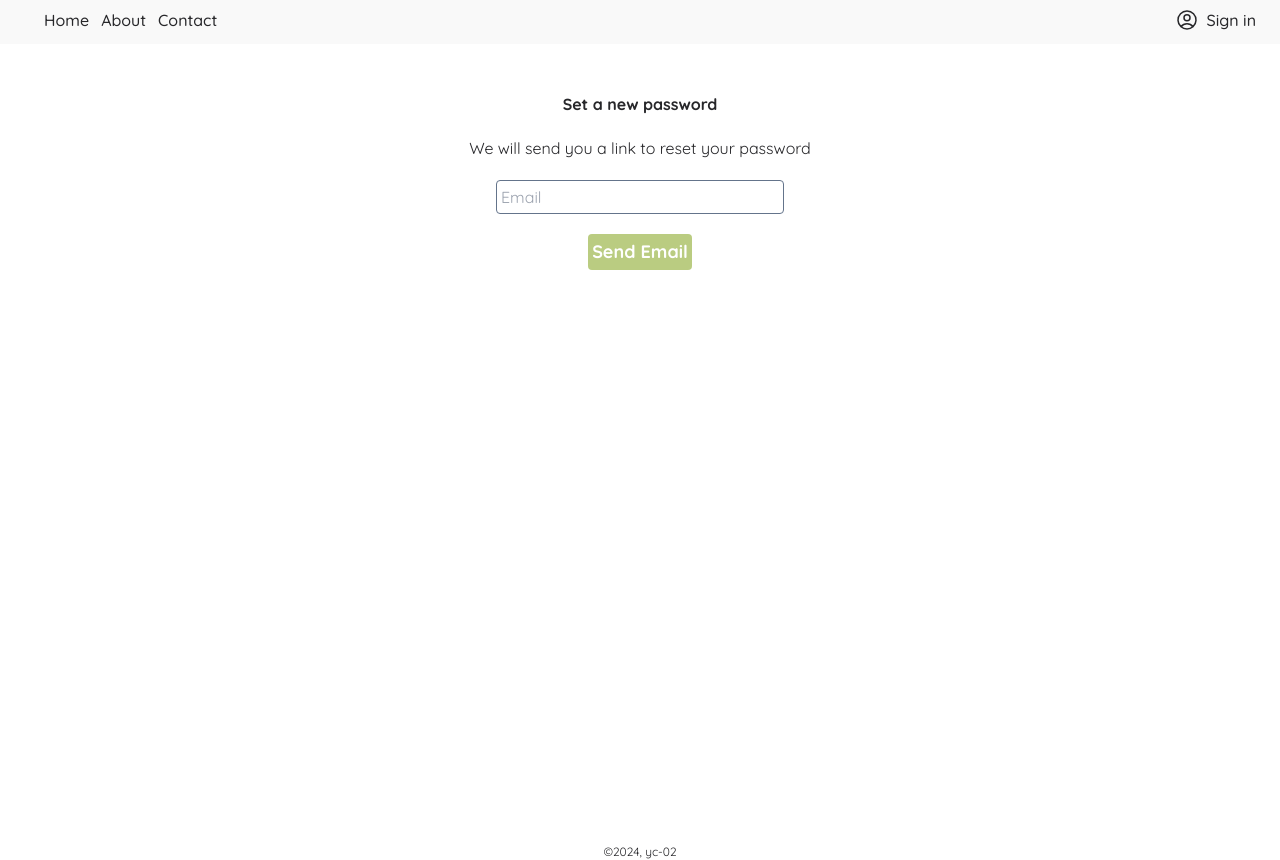
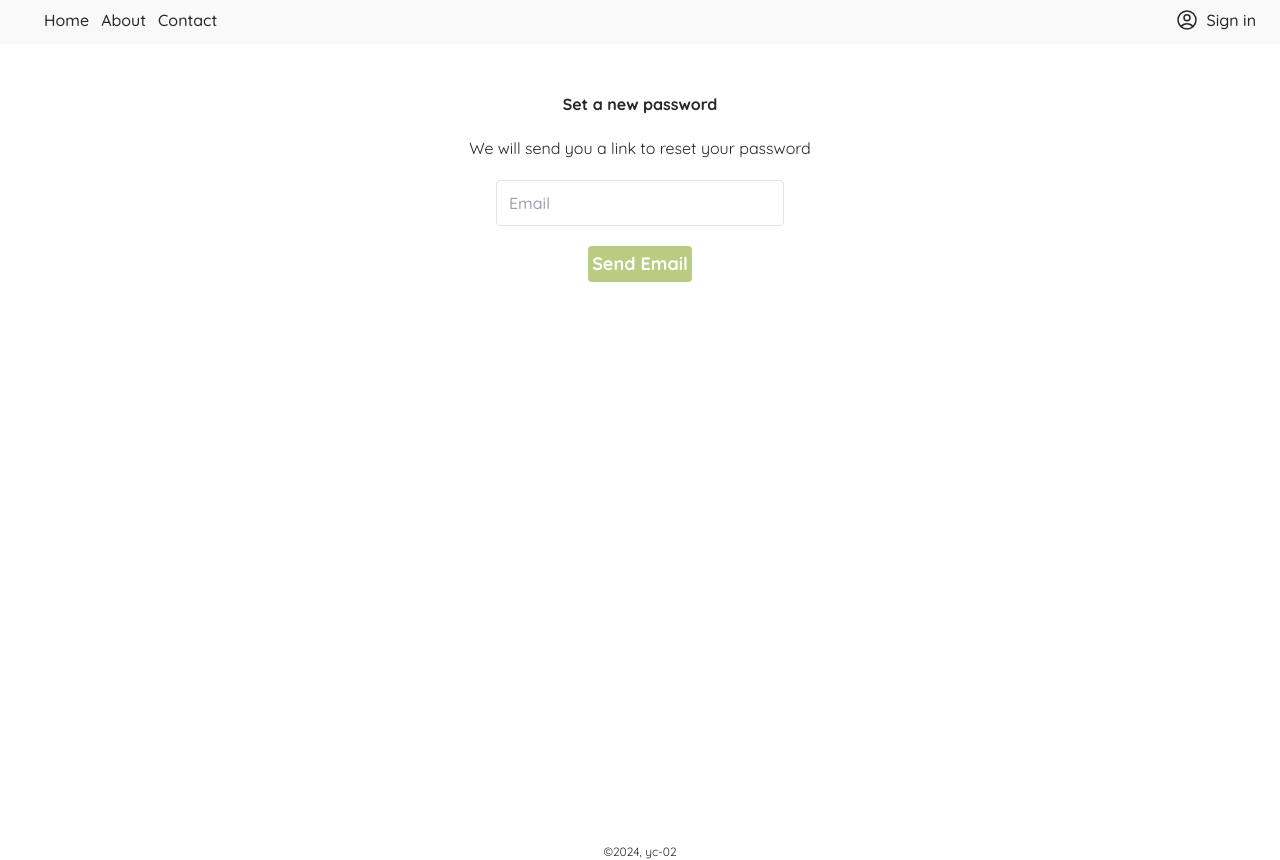
Before and after one commit to yc-02/recipes-blog-updated, a Next.js app: page /update-password in a window 1280 px wide. Built offline with nearby package versions, Linux system fonts and the light colour scheme; no server answers; the database is empty.

Commit message:
deleted test folder

```diff
--- a/src/app/(auth)/update-password/page.tsx
+++ b/src/app/(auth)/update-password/page.tsx
@@ -35,11 +35,11 @@ export default function ResetPasswordpage() {
    <div className='flex flex-col gap-5 p-12 items-center'>
     <p className='font-bold'>Set a new password</p>
     <p>We will send you a link to reset your password </p>
-    <form onSubmit={handleSubmit} className='flex flex-col gap-5 w-1/2 items-center'>
+    <form onSubmit={handleSubmit} className='flex flex-col gap-5 items-center w-72'>
     <input
     onChange={(e)=>setEmail(e.target.value)}
     type="email" placeholder='Email' required
-    className='p-1 border border-slate-500 w-72 rounded'/>
+    className='input'/>
     <button className='button'>Send Email</button>
     </form>
     {error&& <p className='text-pink-800'>{error}</p>}
--- a/src/app/components/Likes.tsx
+++ b/src/app/components/Likes.tsx
@@ -1,11 +1,11 @@
 "use client"
 import { createClient } from "@/utils/supabase/client"
 import { useRouter } from "next/navigation"
-import { RecipeType } from "../Types";
 import { HeartIcon} from '@heroicons/react/24/solid'
+import { RecipeCardType } from "../Types"
 
 
-export default function Likes({recipe}:{recipe:RecipeType}) {
+export default function Likes({recipe}:{recipe:RecipeCardType}) {
 
   const router=useRouter()
 
--- a/src/app/test/page.tsx
+++ /dev/null
@@ -1,10 +0,0 @@
-import React from 'react'
-import Steps from '../(auth)/add/Steps'
-
-export default function testPage() {
-  return (
-    <div>
-        <Steps/>
-    </div>
-  )
-}
```
